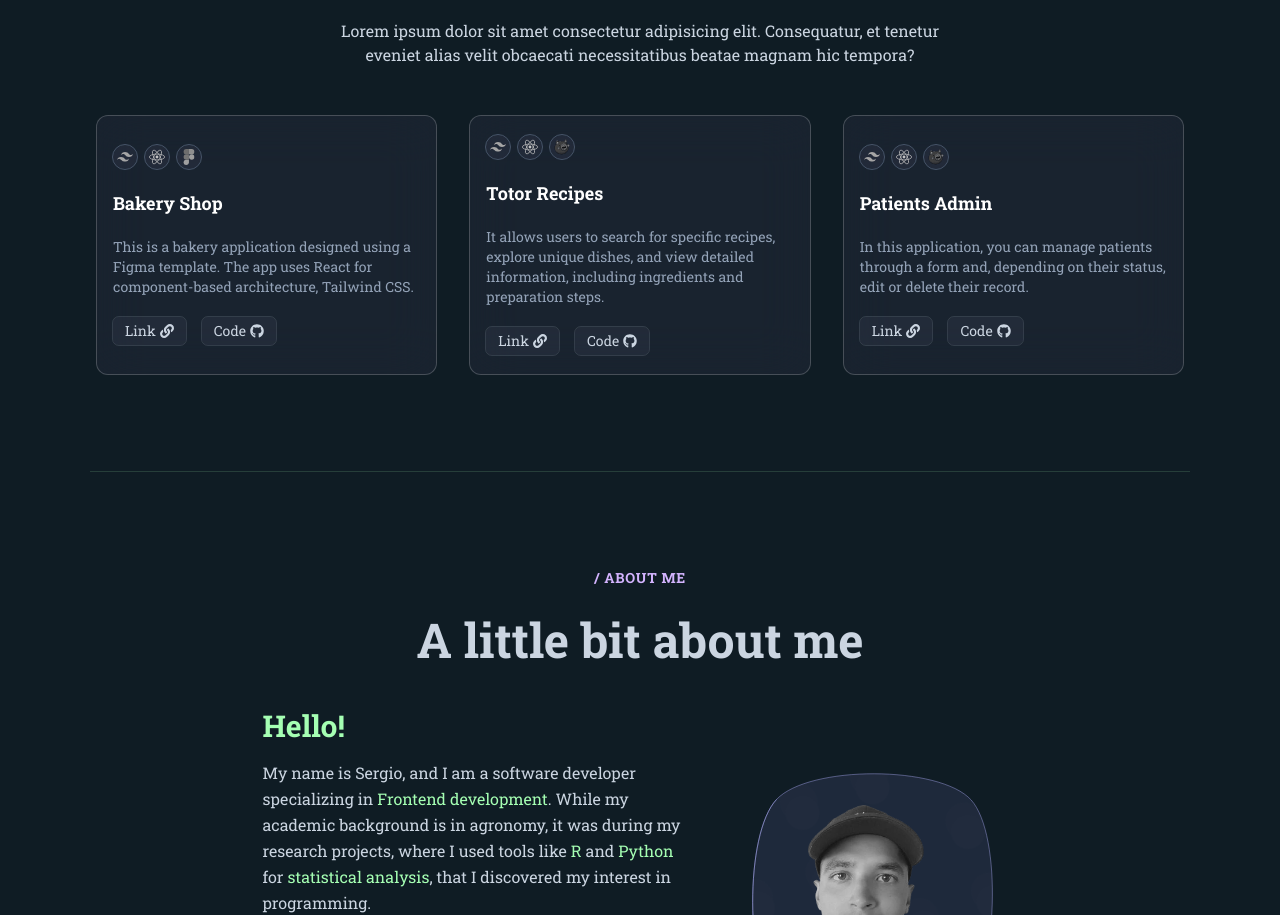
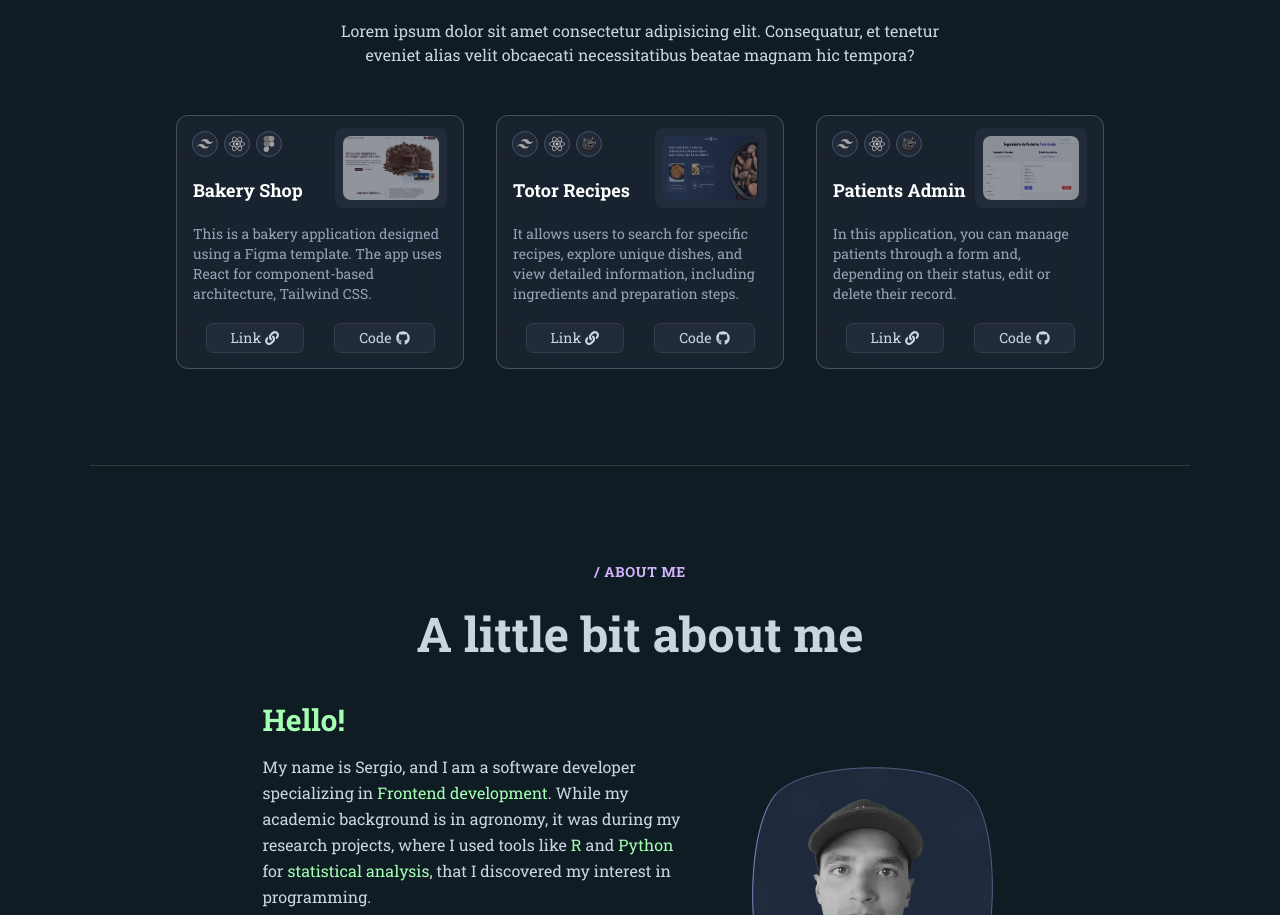
Before and after one commit to tutaabsoluta/portfolio, a React (Vite) app: page / in a window 1280 px wide. Shown: the part 1022-1937 px from the top of the page. Built offline with nearby package versions, Linux system fonts and the light colour scheme.

Commit message:
card changes

```diff
--- a/src/components/GlassCard.jsx
+++ b/src/components/GlassCard.jsx
@@ -4,7 +4,7 @@ import { Technology } from "./Technology";
 export const GlassCard = ({ title, description, imageUrl, technologies }) => {
   return (
     <div class="group">
-      <div class="flex flex-col justify-evenly gap-4 bg-optional/5 hover:bg-optional/10 transition-all duration-300 backdrop-blur-xl rounded-xl border border-white/20  max-w-sm min-h-[260px]">
+      <div class="flex flex-col justify-evenly gap-4 bg-optional/5 hover:bg-optional/10 backdrop-blur-xl rounded-xl border border-white/20 max-w-72 h-auto relative transition-all duration-300">
         <div className="space-y-5 p-4">
           <div className="flex items-center gap-2">
             {technologies.map((technology) => (
@@ -12,15 +12,21 @@ export const GlassCard = ({ title, description, imageUrl, technologies }) => {
             ))}
           </div>
 
+          <div className="absolute right-4 -top-2">
+            <div className="bg-optional/5 w-28 h-20 flex items-center justify-center rounded-lg">
+              <img src={imageUrl} alt="" className="h-16 w-24 rounded-lg opacity-50 group-hover:opacity-100 transition-all duration-300" />
+            </div>
+          </div>
+
           <h3 className="text-white text-lg">{title}</h3>
           <p className="text-slate-400 text-sm">{description}</p>
 
-          <div className="flex gap-4">
-            <button className="flex items-center gap-1 bg-optional/5 rounded-md px-3 py-1 outline outline-1 outline-terciary/15 text-terciary text-sm hover:bg-optional/15 transition-colors duration-300">
+          <div className="flex justify-center gap-8">
+            <button className="flex items-center gap-1 bg-optional/5 rounded-md px-6 py-1 outline outline-1 outline-terciary/15 text-terciary text-sm hover:bg-optional/15 transition-colors duration-300">
               Link
               <FaLink />
             </button>
-            <button className="flex items-center gap-1 bg-optional/5 rounded-md px-3 py-1 outline outline-1 outline-terciary/15 text-terciary text-sm hover:bg-optional/15 transition-colors duration-300">
+            <button className="flex items-center gap-1 bg-optional/5 rounded-md px-6 py-1 outline outline-1 outline-terciary/15 text-terciary text-sm hover:bg-optional/15 transition-colors duration-300">
               Code
               <FaGithub />
             </button>
--- a/src/data/data.js
+++ b/src/data/data.js
@@ -12,7 +12,7 @@ export const projects = [
       { name: "React", url: "react.svg" },
       { name: "Figma", url: "figma.svg" },
     ],
-    image: "bakery.jpg",
+    image: "bakery.png",
     link: "https://cc-bakery.netlify.app/",
   },
   {
@@ -26,7 +26,7 @@ export const projects = [
       { name: "Zustand", url: "zustand.svg" },
 
     ],
-    image: "recipe.jpg",
+    image: "recipe.png",
     link: "https://tjrecipes.netlify.app/",
   },
   {
@@ -39,7 +39,7 @@ export const projects = [
       { name: "React", url: "react.svg" },
       { name: "Zustand", url: "zustand.svg" },
     ],
-    image: "veterinary.jpg",
+    image: "patients.png",
     link: "https://patientszustandtta.netlify.app/",
   },
 ];
```
Also changed, not shown: public/patients.png (added), public/recipe.png (added).
